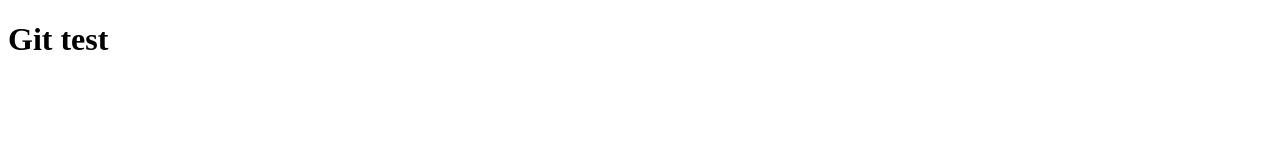
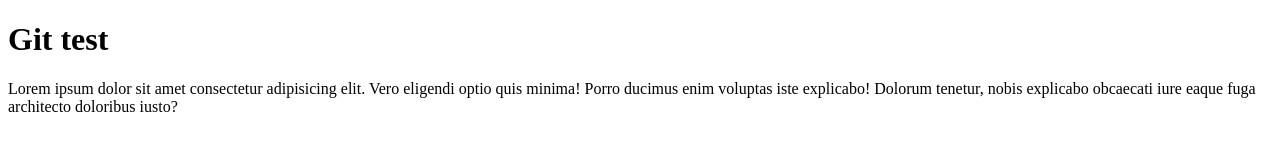
Before and after one commit to sigitamedingiene/test, a plain HTML site: page index.html in a window 1280 px wide. Drawn offline with Linux system fonts and the light colour scheme.

Commit message:
Add new file and p

```diff
--- a/index.html
+++ b/index.html
@@ -8,5 +8,6 @@
 </head>
 <body>
     <h1>Git test</h1>
+    <p>Lorem ipsum dolor sit amet consectetur adipisicing elit. Vero eligendi optio quis minima! Porro ducimus enim voluptas iste explicabo! Dolorum tenetur, nobis explicabo obcaecati iure eaque fuga architecto doloribus iusto?</p>
 </body>
 </html>
```
Also changed, not shown: hello.txt (added).
